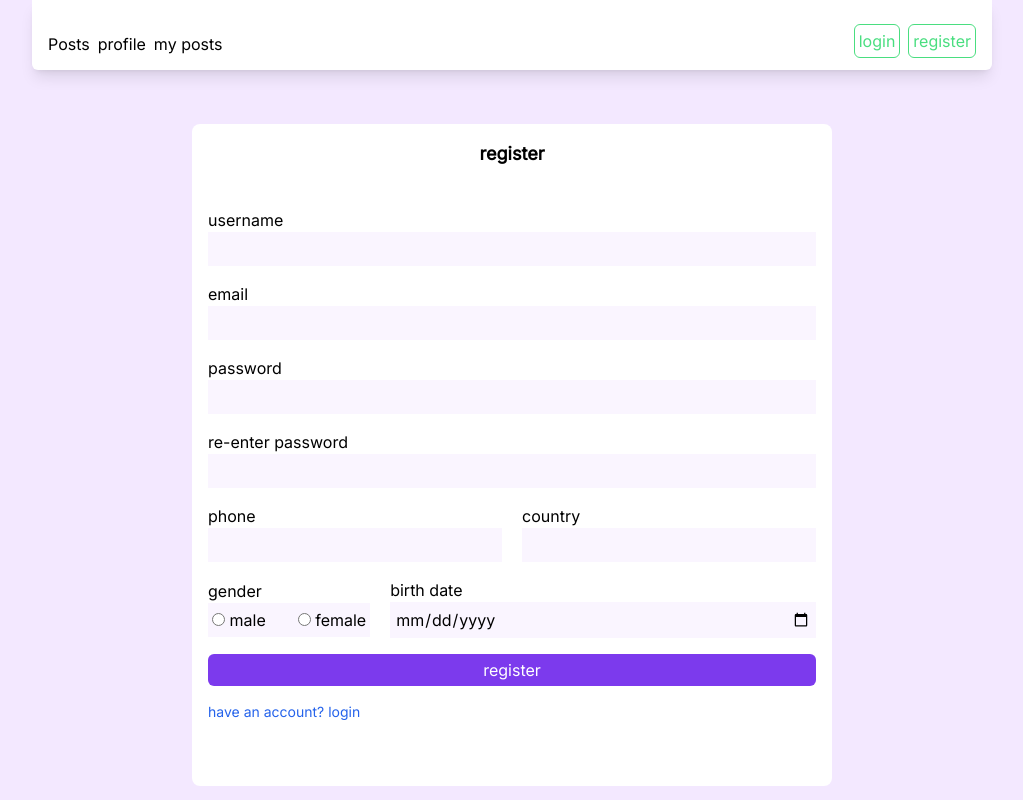
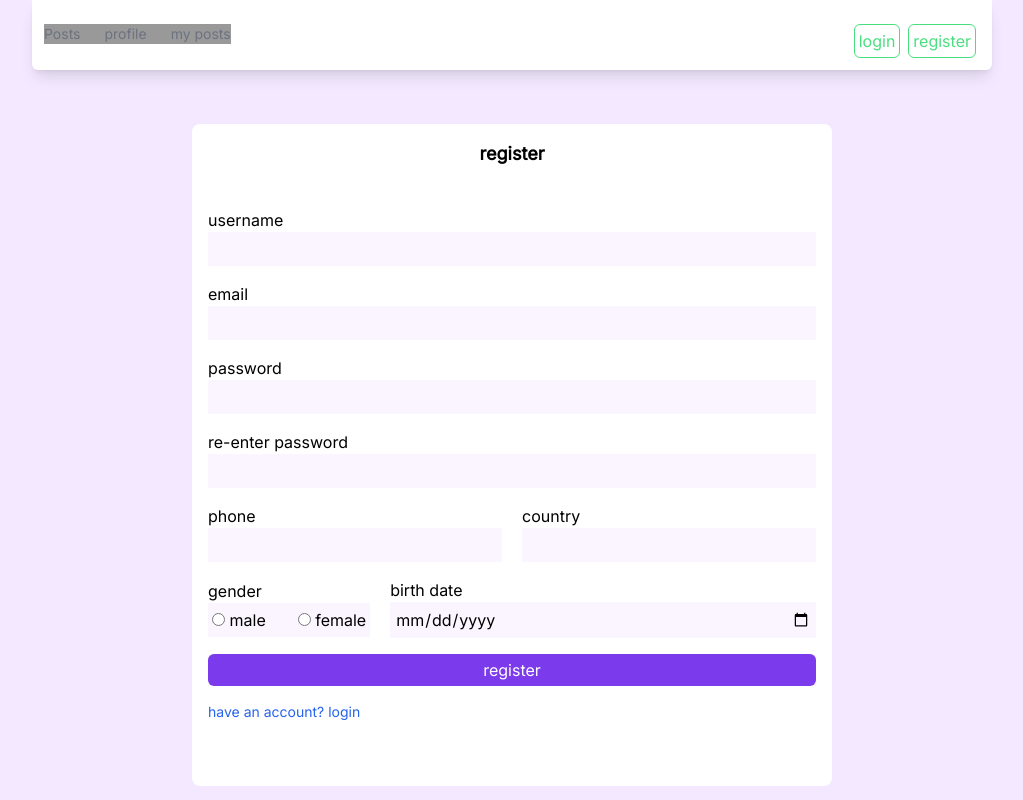
Before and after one commit to khalid-gaber/bookstore-next-app, a Next.js app: page /register in a window 1280 px wide. Shown: the whole page, without its empty margins (128-1151 px from the left). Built offline with nearby package versions, Linux system fonts and the light colour scheme; no server answers.

Commit message:
upadating header

```diff
--- a/src/components/Header.tsx
+++ b/src/components/Header.tsx
@@ -1,5 +1,4 @@
 "use client"
-
 import { resetToken } from '@/store/slices/accessTokenSlice';
 import { RootState } from '@/store/store';
 import { resetUser } from '@/store/slices/userSlice';
@@ -7,12 +6,14 @@ import { setAccessTokenAndUser } from '@/utilis/fuctionUtilities';
 import Link from 'next/link';
 import { useRouter } from 'next/navigation';
 import { usePathname } from 'next/navigation';
-import { useEffect } from 'react';
+import { useEffect, useState } from 'react';
 import { useSelector, useDispatch } from 'react-redux';
 import { User } from '@/utilis/types';
+import { LuLogOut, LuMenu  } from "react-icons/lu";
 
 //////////////returned component///////////////
 export default function Header () {
+    const [showMenu, setShowMenu] = useState(false);
     const user = useSelector((state: RootState) => state.user);
     const path = usePathname();
     const dispatch = useDispatch();
@@ -20,13 +21,35 @@ export default function Header () {
         setAccessTokenAndUser(dispatch, false);
     }, [])
   return (
-    <header className='w-full md:w-3/4 mx-auto pt-3 rounded-b-md shadow-lg mb-5 bg-white'>
+    <header className='w-full md:w-3/4 mx-auto pt-3 md:rounded-b-md shadow-lg mb-5 bg-white relative'>
         <div className='flex justify-between p-3'>
-            <div className='*:inline-block *:mx-1 *:mt-2'>
-                <Link className={`hover:text-purple-400 ${path === '/' && 'text-purple-400 font-bold'}`} href='/' >Posts</Link>
-                {/* <Link className={`hover:text-purple-400 ${path === '/books' && 'text-purple-400 font-bold'}`} href='/books' >books</Link> */}
-                <Link className={`hover:text-purple-400 ${path === '/profile' && 'text-purple-400 font-bold'}`} href='/profile' >profile</Link>
-                <Link className={`hover:text-purple-400 ${path === '/my-posts' && 'text-purple-400 font-bold'}`} href='/my-posts' >my posts</Link>
+            <button
+                className={`block rounded bg-gray-100 p-2 ${showMenu?'text-purple-400':'text-gray-600'} transition hover:text-purple-400 md:hidden`}
+                onClick={()=>setShowMenu(!showMenu)}
+            >
+                <span className="sr-only">Toggle menu</span>
+                <LuMenu className='text-xl' />
+            </button>
+
+            <div className=''>
+                <nav aria-label="Global" className={`${!showMenu&&'hidden'} flex md:block absolute md:static top-full left-0 h-dvh md:h-auto w-dvw md:w-auto bg-[rgba(0,0,0,.4)] z-10`}>
+                    <ul className={`flex flex-col p-2 md:p-0 md:flex-row items-start md:items-center h-full w-36 md:w-auto gap-6 text-sm bg-gray-100 md:bg-transparent`}>
+                        <li>
+                            <Link className={`text-gray-500 hover:text-purple-400 transition ${path === '/' && 'text-purple-400 font-bold'}`} href='/' >Posts</Link>
+                        </li>
+
+                        <li>
+                            <Link className={`text-gray-500 hover:text-purple-400 transition ${path === '/profile' && 'text-purple-400 font-bold'}`} href='/profile' >profile</Link>
+                        </li>
+
+                        <li>
+                            <Link className={`text-gray-500 hover:text-purple-400 transition ${path === '/my-posts' && 'text-purple-400 font-bold'}`} href='/my-posts' >my posts</Link>
+                        </li>
+
+                    </ul>
+                    <div onClick={()=>setShowMenu(false)} className='md:hidden flex-1'></div>
+
+                </nav>
             </div>
             {user?._id?<LogoutItem user={user} />:<LoginItem />}
         </div>
@@ -60,9 +83,12 @@ function LogoutItem({user}: {user: User}){
     }
 
     return(
-        <div>
+        <div className='flex items-center '>
             <Link className='mx-2 text-green-400' href='/profile' >{user?.username}</Link>
-            <button onClick={()=>logOut()}  className='mx-1 p-1 border border-red-400 rounded-md text-red-400 hover:bg-red-400 hover:text-white'>log out</button>
+            <button onClick={()=>logOut()}  className='mx-1 p-1 border border-red-400 rounded-md text-red-400 hover:bg-red-400 hover:text-white'>
+                <LuLogOut  className='sm:hidden h-6'/>
+                <span className='hidden sm:block'>log out</span>
+            </button>
         </div>
     )
 }
```
